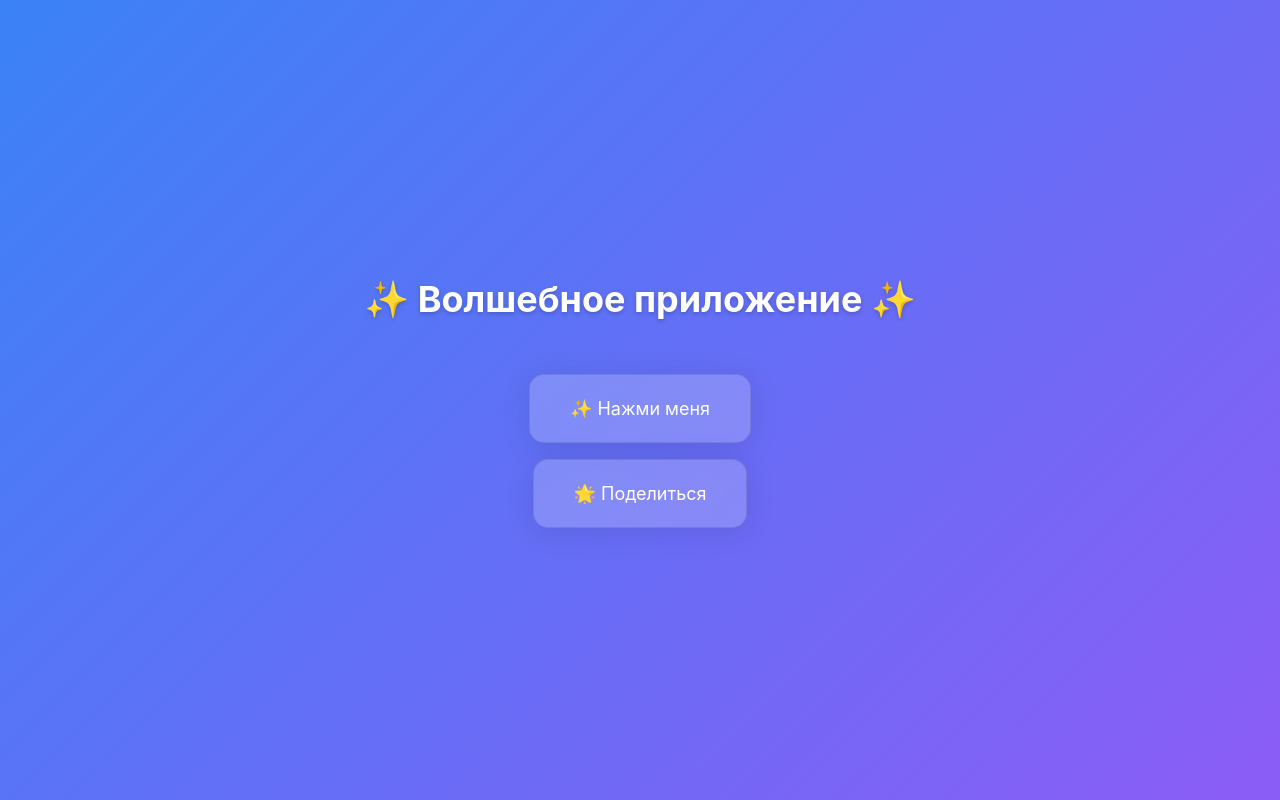
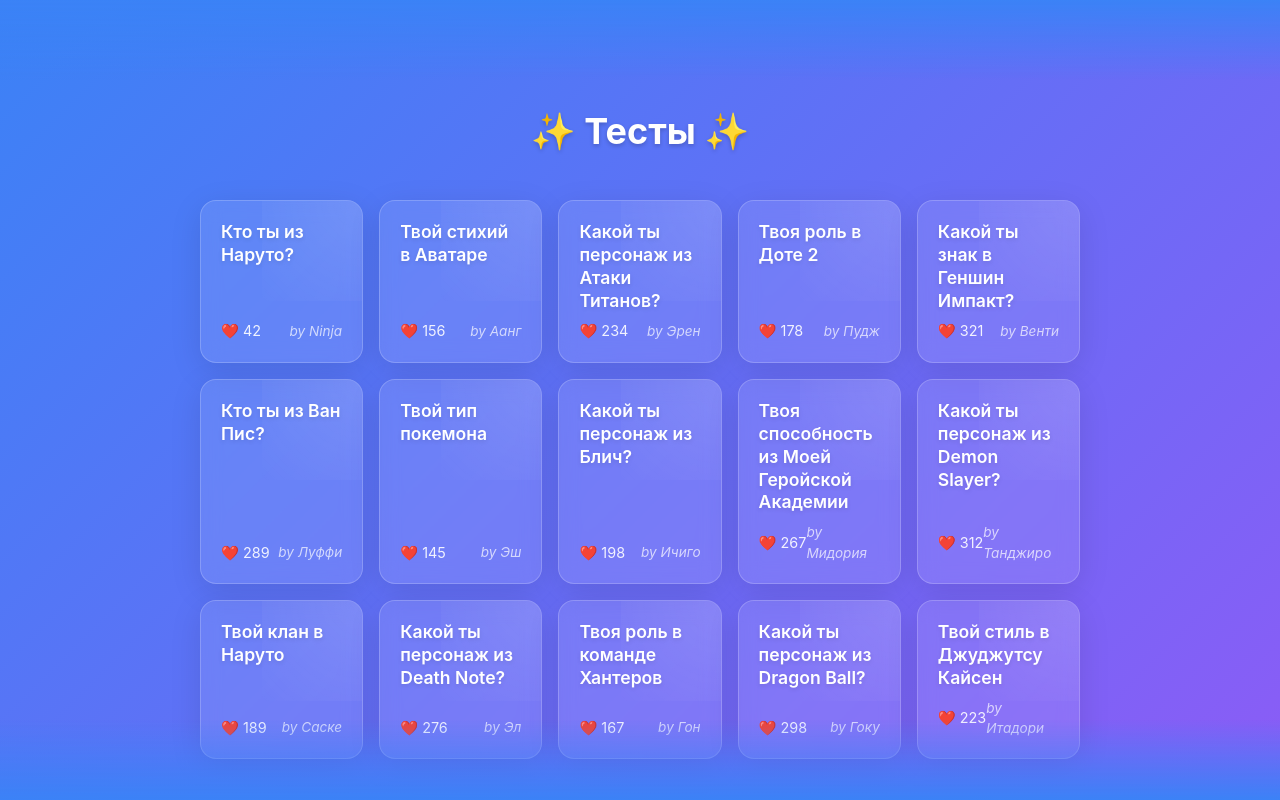
Before and after one commit to StasiaKokoko/test_mini_app, a React (Create React App) app: page / in a window 1280 px wide. Built offline with nearby package versions, Linux system fonts and the light colour scheme.

Commit message:
Added: Tests

```diff
--- a/package.json
+++ b/package.json
@@ -10,6 +10,7 @@
     "react": "^18.3.1",
     "react-dom": "^18.3.1",
     "react-scripts": "5.0.1",
+    "smooth-scrollbar": "^8.8.4",
     "web-vitals": "^2.1.4"
   },
   "scripts": {
--- a/src/App.js
+++ b/src/App.js
@@ -1,8 +1,12 @@
 import { motion, AnimatePresence } from 'framer-motion';
-import { useState, useEffect } from 'react';
+import { useState, useEffect, useRef } from 'react';
+import TestCard from './components/TestCard';
+import { mockTests } from './data/mockTests';
 
 function App() {
+  const scrollbarRef = useRef(null);
   const [currentPage, setCurrentPage] = useState('home');
+  const [tests, setTests] = useState(mockTests);
 
   useEffect(() => {
     try {
@@ -82,18 +86,28 @@
     }
   };
 
+  const handleTestSelect = (test) => {
+    console.log('Selected test:', test);
+    // Здесь будет логика перехода к тесту
+  };
+
   return (
     <div style={mainStyle}>
       <AnimatePresence initial={false} mode="wait">
         {currentPage === 'home' ? (
-          <div className="h-full flex flex-col items-center justify-center gap-4 overflow-hidden touch-none select-none">
+          <motion.div
+            className="min-h-screen relative"
+            initial={{ opacity: 0 }}
+            animate={{ opacity: 1 }}
+            exit={{ opacity: 0 }}
+          >
+            {/* Верхний градиент */}
+            <div className="sticky top-0 h-20 bg-gradient-to-b from-blue-500 to-transparent z-10" />
+
+            <div className="p-6 overflow-y-auto" style={{ height: 'calc(100vh - 40px)' }}>
               <motion.div
                 initial={{ opacity: 0, y: -20 }}
                 animate={{ opacity: 1, y: 0 }}
-              transition={{
-                duration: 0.5,
-                ease: "easeOut"
-              }}
                 className="mb-8 text-center"
               >
                 <h1 style={{
@@ -102,42 +116,44 @@
                   fontWeight: 'bold',
                   textShadow: '0 2px 4px rgba(0, 0, 0, 0.2)'
                 }}>
-                ✨ Волшебное приложение ✨
+                  ✨ Тесты ✨
                 </h1>
               </motion.div>
 
-            <motion.button
-              initial={{ opacity: 0 }}
-              animate={{ opacity: 1 }}
+              <motion.div
+                style={{
+                  display: 'grid',
+                  gridTemplateColumns: 'repeat(auto-fill, minmax(140px, 1fr))', // Вернули auto-fill
+                  gap: '16px',
+                  padding: '10px',
+                  paddingBottom: '100px',
+                  maxWidth: '900px',
+                  margin: '0 auto'
+                }}
+              >
+                {tests.map((test, index) => (
+                  <motion.div
+                    key={test.id}
+                    initial={{ opacity: 0, y: 20 }}
+                    animate={{ opacity: 1, y: 0 }}
                     transition={{
-                duration: 0.5,
-                delay: 0.2,
-                ease: "easeOut"
+                      delay: index * 0.1,  // Задержка для каждой следующей карточки
+                      duration: 0.5,       // Длительность анимации
+                      ease: "easeOut"      // Тип анимации
                     }}
-              whileHover={{ scale: 1.02 }}
-              whileTap={{ scale: 0.98 }}
-              onClick={handleShowAlert}
-              style={buttonStyle}
                   >
-              ✨ Нажми меня
-            </motion.button>
+                    <TestCard
+                      test={test}
+                      onSelect={handleTestSelect}
+                    />
+                  </motion.div>
+                ))}
+              </motion.div>
+            </div>
 
-            <motion.button
-              initial={{ opacity: 0 }}
-              animate={{ opacity: 1 }}
-              transition={{
-                duration: 0.5,
-                delay: 0.3,
-                ease: "easeOut"
-              }}
-              whileHover={{ scale: 1.02 }}
-              whileTap={{ scale: 0.98 }}
-              onClick={handleShare}
-              style={buttonStyle}
-            >
-              🌟 Поделиться
-            </motion.button>
-          </div>
+            {/* Нижний градиент */}
+            <div className="sticky bottom-0 h-20 bg-gradient-to-t from-blue-500 to-transparent z-10" />
+          </motion.div>
         ) : (
           <div className="h-full p-6">
             <motion.button
--- /dev/null
+++ b/src/components/TestCard.js
@@ -0,0 +1,78 @@
+import { motion } from 'framer-motion';
+
+const TestCard = ({ test, onSelect, dimensions }) => {
+  return (
+    <motion.div
+      whileHover={{ scale: 1.03, y: -5 }}
+      whileTap={{ scale: 0.98 }}
+      onClick={() => onSelect(test)}
+      className="relative overflow-hidden rounded-2xl"
+      style={{
+        background: 'rgba(255, 255, 255, 0.1)',
+        backdropFilter: 'blur(10px)',
+        border: '1px solid rgba(255, 255, 255, 0.2)',
+        boxShadow: '0 8px 32px rgba(0, 0, 0, 0.1)',
+        padding: '20px',
+        width: '100%',
+        height: '100%',
+        display: 'flex',
+        flexDirection: 'column',
+        justifyContent: 'space-between',
+      }}
+    >
+      {/* Заголовок */}
+      <h3
+        style={{
+          fontSize: '1.1rem',
+          fontWeight: '600',
+          color: 'white',
+          marginBottom: '8px',
+          lineHeight: '1.3',
+          textShadow: '0 2px 4px rgba(0, 0, 0, 0.1)'
+        }}
+      >
+        {test.title}
+      </h3>
+
+      {/* Нижняя часть с лайками и автором */}
+      <div style={{
+        display: 'flex',
+        justifyContent: 'space-between',
+        alignItems: 'center',
+        marginTop: 'auto'
+      }}>
+        <div style={{
+          display: 'flex',
+          alignItems: 'center',
+          gap: '4px',
+          color: 'rgba(255, 255, 255, 0.9)',
+          fontSize: '0.9rem'
+        }}>
+          <span style={{ color: '#ff5757' }}>❤️</span>
+          {test.likes}
+        </div>
+
+        <div style={{
+          color: 'rgba(255, 255, 255, 0.7)',
+          fontSize: '0.85rem',
+          fontStyle: 'italic'
+        }}>
+          by {test.author.firstName}
+        </div>
+      </div>
+
+      {/* Декоративный элемент */}
+      <div style={{
+        position: 'absolute',
+        top: 0,
+        right: 0,
+        width: '100px',
+        height: '100px',
+        background: 'radial-gradient(circle at top right, rgba(255,255,255,0.1), transparent)',
+        pointerEvents: 'none'
+      }} />
+    </motion.div>
+  );
+};
+
+export default TestCard;
--- /dev/null
+++ b/src/data/mockTests.js
@@ -0,0 +1,107 @@
+export const mockTests = [
+  {
+    id: '1',
+    title: 'Кто ты из Наруто?',
+    imageUrl: 'https://placekitten.com/200/200',
+    likes: 42,
+    author: { firstName: 'Ninja', telegramId: '123456' }
+  },
+  {
+    id: '2',
+    title: 'Твой стихий в Аватаре',
+    imageUrl: 'https://placekitten.com/201/201',
+    likes: 156,
+    author: { firstName: 'Аанг', telegramId: '789012' }
+  },
+  {
+    id: '3',
+    title: 'Какой ты персонаж из Атаки Титанов?',
+    imageUrl: 'https://placekitten.com/202/202',
+    likes: 234,
+    author: { firstName: 'Эрен', telegramId: '234567' }
+  },
+  {
+    id: '4',
+    title: 'Твоя роль в Доте 2',
+    imageUrl: 'https://placekitten.com/203/203',
+    likes: 178,
+    author: { firstName: 'Пудж', telegramId: '345678' }
+  },
+  {
+    id: '5',
+    title: 'Какой ты знак в Геншин Импакт?',
+    imageUrl: 'https://placekitten.com/204/204',
+    likes: 321,
+    author: { firstName: 'Венти', telegramId: '456789' }
+  },
+  {
+    id: '6',
+    title: 'Кто ты из Ван Пис?',
+    imageUrl: 'https://placekitten.com/205/205',
+    likes: 289,
+    author: { firstName: 'Луффи', telegramId: '567890' }
+  },
+  {
+    id: '7',
+    title: 'Твой тип покемона',
+    imageUrl: 'https://placekitten.com/206/206',
+    likes: 145,
+    author: { firstName: 'Эш', telegramId: '678901' }
+  },
+  {
+    id: '8',
+    title: 'Какой ты персонаж из Блич?',
+    imageUrl: 'https://placekitten.com/207/207',
+    likes: 198,
+    author: { firstName: 'Ичиго', telegramId: '789012' }
+  },
+  {
+    id: '9',
+    title: 'Твоя способность из Моей Геройской Академии',
+    imageUrl: 'https://placekitten.com/208/208',
+    likes: 267,
+    author: { firstName: 'Мидория', telegramId: '890123' }
+  },
+  {
+    id: '10',
+    title: 'Какой ты персонаж из Demon Slayer?',
+    imageUrl: 'https://placekitten.com/209/209',
+    likes: 312,
+    author: { firstName: 'Танджиро', telegramId: '901234' }
+  },
+  {
+    id: '11',
+    title: 'Твой клан в Наруто',
+    imageUrl: 'https://placekitten.com/210/210',
+    likes: 189,
+    author: { firstName: 'Саске', telegramId: '012345' }
+  },
+  {
+    id: '12',
+    title: 'Какой ты персонаж из Death Note?',
+    imageUrl: 'https://placekitten.com/211/211',
+    likes: 276,
+    author: { firstName: 'Эл', telegramId: '123450' }
+  },
+  {
+    id: '13',
+    title: 'Твоя роль в команде Хантеров',
+    imageUrl: 'https://placekitten.com/212/212',
+    likes: 167,
+    author: { firstName: 'Гон', telegramId: '234501' }
+  },
+  {
+    id: '14',
+    title: 'Какой ты персонаж из Dragon Ball?',
+    imageUrl: 'https://placekitten.com/213/213',
+    likes: 298,
+    author: { firstName: 'Гоку', telegramId: '345012' }
+  },
+  {
+    id: '15',
+    title: 'Твой стиль в Джуджутсу Кайсен',
+    imageUrl: 'https://placekitten.com/214/214',
+    likes: 223,
+    author: { firstName: 'Итадори', telegramId: '450123' }
+  }
+];
```
Also changed, not shown: src/gradient.css (added, +7 -0 lines), 1 other file (tests, documents, lock files or other folders). Lines whose indentation alone changed are shown as unchanged.
